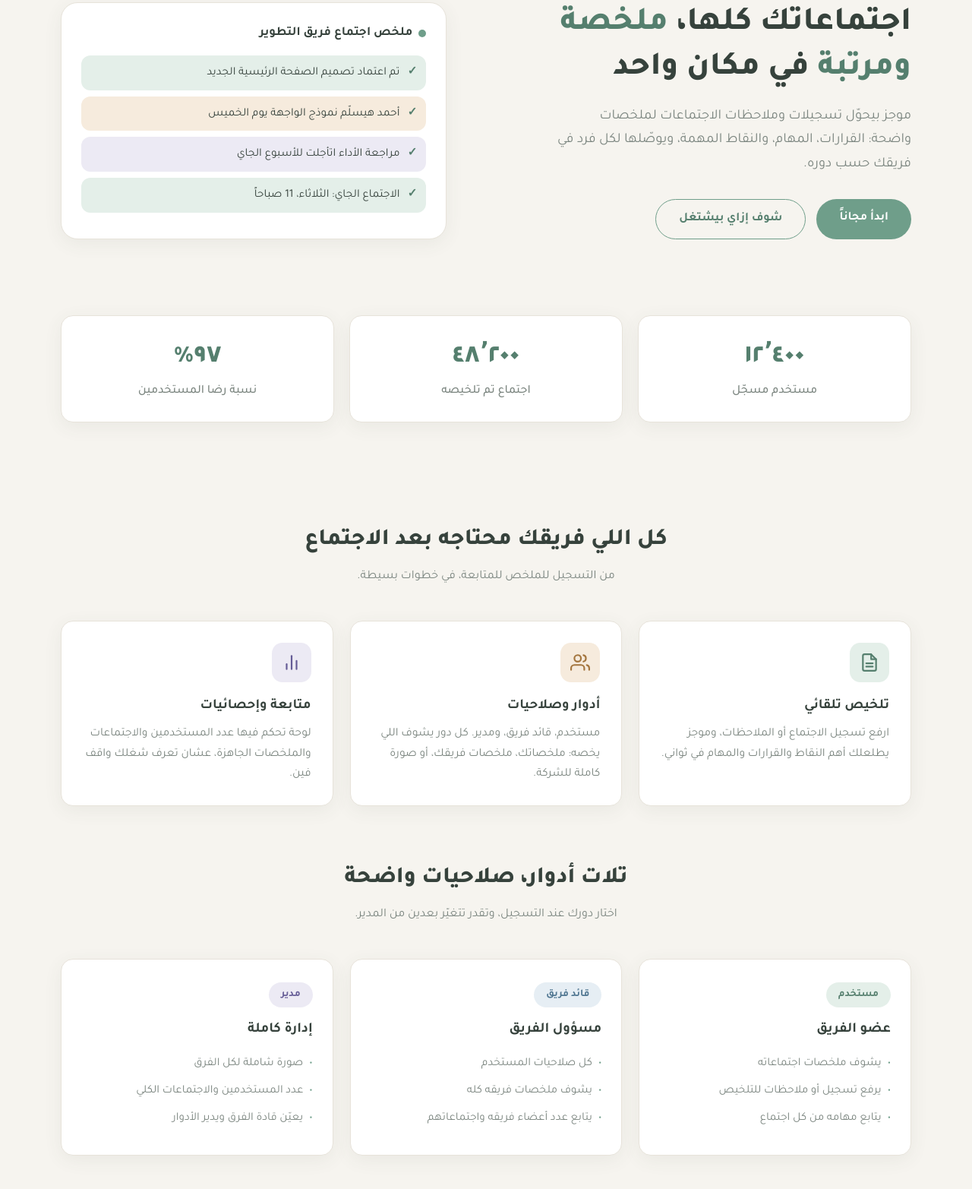
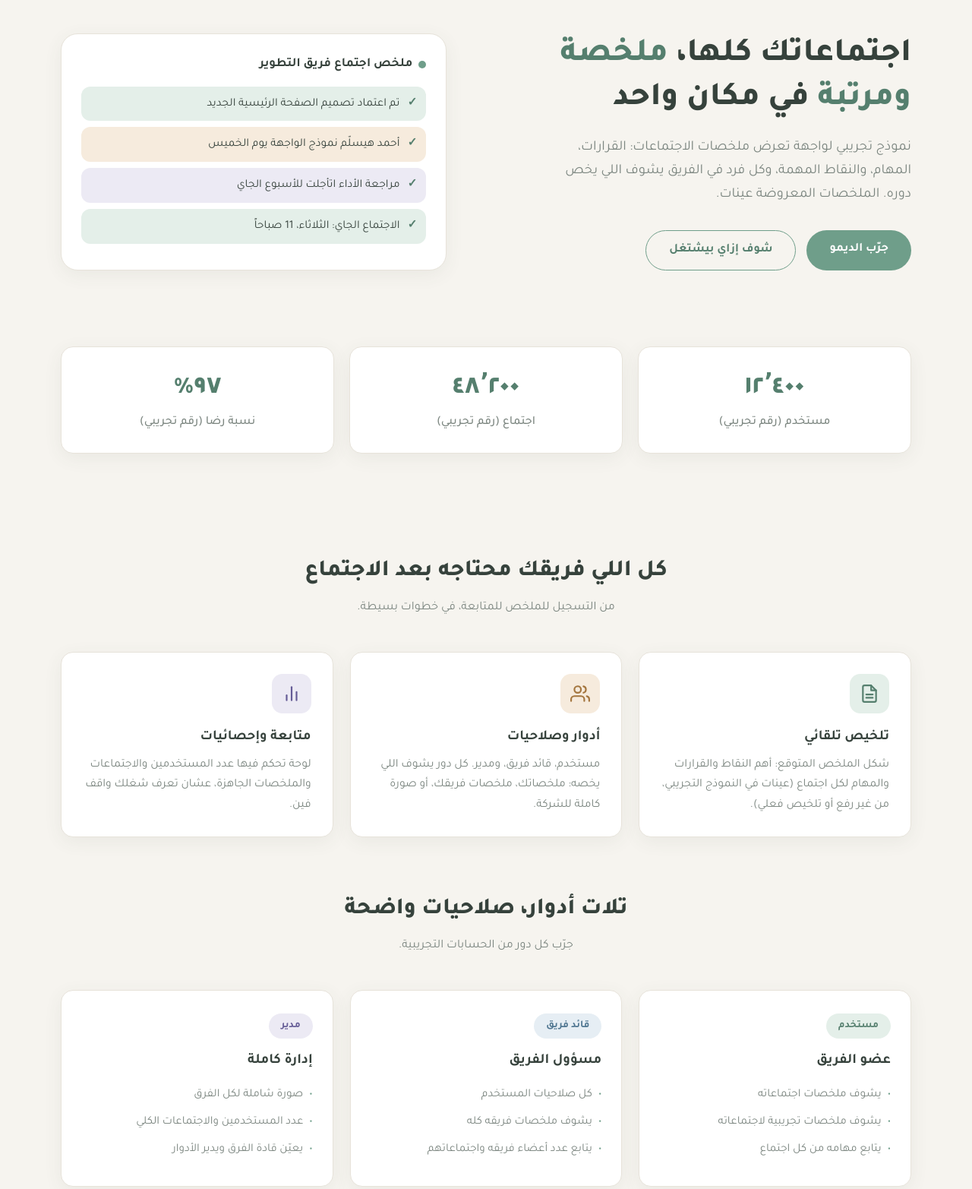
Before and after one commit to Ahmed-same/mawjaz, a plain HTML site: page index.html in a window 1280 px wide. Shown: the part 161-1726 px from the top of the page at 76% size. Drawn offline with Linux system fonts and the light colour scheme.

Commit message:
Update index.html

```diff
--- a/index.html
+++ b/index.html
@@ -11,6 +11,7 @@
 </head>
 <body>
 
+<div style="background:#fff7e0;color:#6b4e00;text-align:center;padding:8px 12px;font-size:14px;border-bottom:1px solid #f0dca0">نموذج تجريبي (Front-end prototype): الملخصات والأرقام في الصفحة عينات للعرض فقط.</div>
 <header class="site-header">
   <div class="container">
     <a class="brand" href="index.html"><span class="dot">م</span> موجز</a>
@@ -27,9 +28,9 @@
   <div class="container">
     <div>
       <h1>اجتماعاتك كلها، <span>ملخصة ومرتبة</span> في مكان واحد</h1>
-      <p class="lead">موجز بيحوّل تسجيلات وملاحظات الاجتماعات لملخصات واضحة: القرارات، المهام، والنقاط المهمة، ويوصّلها لكل فرد في فريقك حسب دوره.</p>
+      <p class="lead">نموذج تجريبي لواجهة تعرض ملخصات الاجتماعات: القرارات، المهام، والنقاط المهمة، وكل فرد في الفريق يشوف اللي يخص دوره. الملخصات المعروضة عينات.</p>
       <div class="hero-actions">
-        <a class="btn" href="register.html">ابدأ مجاناً</a>
+        <a class="btn" href="register.html">جرّب الديمو</a>
         <a class="btn ghost" href="#features">شوف إزاي بيشتغل</a>
       </div>
     </div>
@@ -45,9 +46,9 @@
 
 <section class="stats">
   <div class="container">
-    <div class="stat"><div class="num" data-count="12400">0</div><div class="lbl">مستخدم مسجّل</div></div>
-    <div class="stat"><div class="num" data-count="48200">0</div><div class="lbl">اجتماع تم تلخيصه</div></div>
-    <div class="stat"><div class="num" data-count="97" data-suffix="%">0</div><div class="lbl">نسبة رضا المستخدمين</div></div>
+    <div class="stat"><div class="num" data-count="12400">0</div><div class="lbl">مستخدم (رقم تجريبي)</div></div>
+    <div class="stat"><div class="num" data-count="48200">0</div><div class="lbl">اجتماع (رقم تجريبي)</div></div>
+    <div class="stat"><div class="num" data-count="97" data-suffix="%">0</div><div class="lbl">نسبة رضا (رقم تجريبي)</div></div>
   </div>
 </section>
 
@@ -59,7 +60,7 @@
       <div class="feature">
         <div class="icon"><svg width="26" height="26" viewBox="0 0 24 24" fill="none" stroke="#557F6E" stroke-width="2" stroke-linecap="round" stroke-linejoin="round"><path d="M14 2H6a2 2 0 0 0-2 2v16a2 2 0 0 0 2 2h12a2 2 0 0 0 2-2V8z"/><polyline points="14 2 14 8 20 8"/><line x1="16" y1="13" x2="8" y2="13"/><line x1="16" y1="17" x2="8" y2="17"/></svg></div>
         <h3>تلخيص تلقائي</h3>
-        <p>ارفع تسجيل الاجتماع أو الملاحظات، وموجز يطلعلك أهم النقاط والقرارات والمهام في ثواني.</p>
+        <p>شكل الملخص المتوقع: أهم النقاط والقرارات والمهام لكل اجتماع (عينات في النموذج التجريبي، من غير رفع أو تلخيص فعلي).</p>
       </div>
       <div class="feature">
         <div class="icon"><svg width="26" height="26" viewBox="0 0 24 24" fill="none" stroke="#A4763F" stroke-width="2" stroke-linecap="round" stroke-linejoin="round"><path d="M17 21v-2a4 4 0 0 0-4-4H5a4 4 0 0 0-4 4v2"/><circle cx="9" cy="7" r="4"/><path d="M23 21v-2a4 4 0 0 0-3-3.87"/><path d="M16 3.13a4 4 0 0 1 0 7.75"/></svg></div>
@@ -78,14 +79,14 @@
 <section class="section" id="roles" style="padding-top:0">
   <div class="container">
     <h2>تلات أدوار، صلاحيات واضحة</h2>
-    <p class="sub">اختار دورك عند التسجيل، وتقدر تتغيّر بعدين من المدير.</p>
+    <p class="sub">جرّب كل دور من الحسابات التجريبية.</p>
     <div class="roles">
       <div class="role-card">
         <span class="role-badge user">مستخدم</span>
         <h3>عضو الفريق</h3>
         <ul>
           <li>يشوف ملخصات اجتماعاته</li>
-          <li>يرفع تسجيل أو ملاحظات للتلخيص</li>
+          <li>يشوف ملخصات تجريبية لاجتماعاته</li>
           <li>يتابع مهامه من كل اجتماع</li>
         </ul>
       </div>
```
